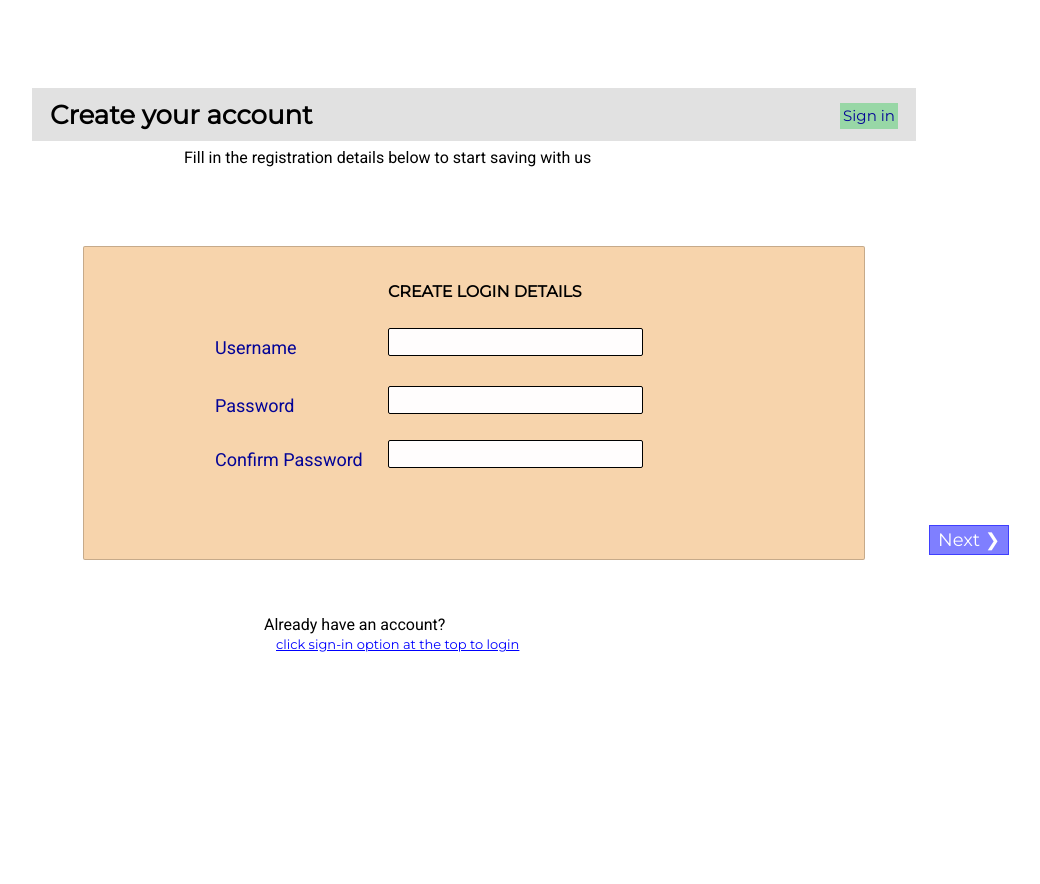
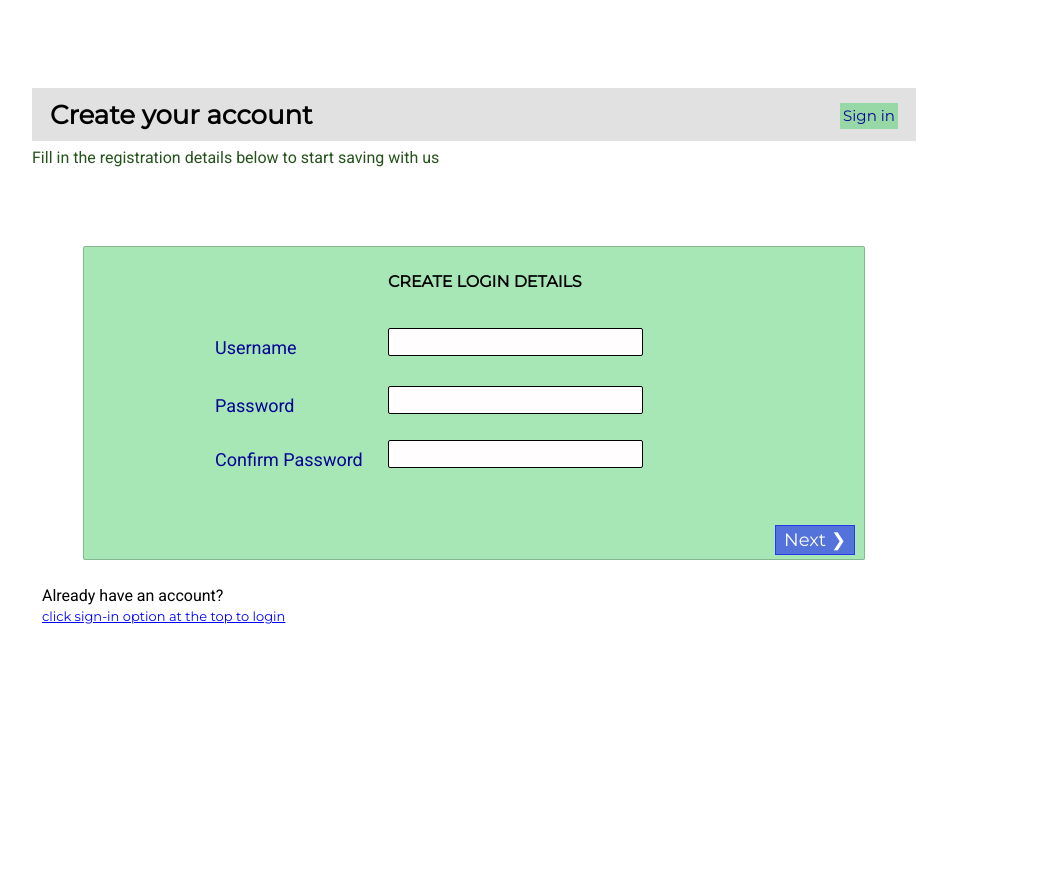
Before and after one commit to musamutuku/APPTECH, a Flask app: page /register in a window 1280 px wide. Shown: the whole page, without its empty margins (166-1206 px from the left). After the commit the page ends 624 px from the top, so only its background shows below. Run offline with Flask 2, Linux system fonts and the light colour scheme.

Commit message:
register authenticating

```diff
--- a/main.py
+++ b/main.py
@@ -85,6 +85,7 @@ def CheckRole():
 
 @app.route('/register', methods = ["POST","GET"])
 def Register():
+    users = UserAccount.query.all()
 
     # getting form details from registration form
     if request.method == "POST":
@@ -106,11 +107,13 @@ def Register():
         # check if the user_id and username are already used
         if user_ID is None:
             if current_user is not None:
-                error_msg = "false"
-                return render_template("register.html", error = error_msg, usernme = current_user)
+                error_msg = "The username you entered is already taken. Try again and use another username!"
+                return render_template("register.html", username_error = error_msg)
                 # return jsonify({"msg":"the username is already taken. Use another username"}),409
         else:
-            return jsonify({"msg":"the ID is already used"}),409
+            # return jsonify({"msg":"the ID is already used"}),409
+            idError = "The ID you entered is already used!"
+            return render_template("register.html", id_error = idError)
 
 
         # encrypting the password using hash function
@@ -124,7 +127,7 @@ def Register():
         db.session.add(registered_user)
         db.session.commit()
         return jsonify({'msg':"registered successfully"})
-    return render_template('register.html')
+    return render_template('register.html', users_list = users)
 
 
 @app.route('/login', methods=['POST','GET'])
@@ -258,4 +261,4 @@ def WithdrawCash():
 
 
 if __name__ == "__main__":
-    app.run()
+    app.run(host="0.0.0.0")
--- a/static/css/style.css
+++ b/static/css/style.css
@@ -363,6 +360,23 @@ p#org-name{
     top: 88px;
     background: rgba(196, 196, 196, 0.5);
 }
+.fill-detDiv{
+    position: absolute;
+    width: 884px;
+    transform: translate(-50%, 0);
+    left: 50%;
+    top: 142px;
+}
+#fill-det{
+    position: absolute;
+    left: -0px;
+    top: -10px;
+    font-family: Roboto;
+    font-style: normal;
+    font-weight: normal;
+    font-size: 16px;
+    color: #24521b;
+}
 .createAcc p{
     margin-left: 18px;
     margin-top: 12px;
@@ -395,18 +409,6 @@ p#org-name{
 #acc-sign a:visited{
     color: #040497;
 }
-#fill-det{
-    position: absolute;
-    left: 350px;
-    top: 133px;
-    font-family: Roboto;
-    font-style: normal;
-    font-weight: normal;
-    font-size: 16px;
-    line-height: 18px;
-    text-align: center;
-    color: #000000;
-}
 .regform{
     position: absolute;
     width: 782px;
@@ -414,7 +416,7 @@ p#org-name{
     transform: translate(-50%, 0);
     left: 50%;
     top: 246px;
-    background: rgba(233, 140, 31, 0.37);
+    background: rgba(81, 205, 108, 0.5);
     border: 1px solid rgba(0, 0, 0, 0.2);
     box-sizing: border-box;
     border-radius: 2px;
@@ -423,7 +425,7 @@ p#org-name{
 .log-det{
     position: absolute;
     left: 304px;
-    top: 20px;
+    top: 10px;
     font-family: Montserrat;
     font-style: normal;
     font-weight: bold;
@@ -481,7 +483,6 @@ p#org-name{
     top: 193px;
 }
 .btn{
-    position: absolute;
     width: 80px;
     height: 30px;
     background: rgba(0, 0, 255, 0.5);
@@ -494,26 +495,32 @@ p#org-name{
     color: #FFFFFF;
     border: 1px solid rgba(0, 0, 255, 0.5);
 }
+.acc-readyDiv{
+    position: absolute;
+    width: 884px;
+    height: 50px;
+    transform: translate(-50%, 0);
+    left: 50%;
+    top: 570px;
+}
 #acc-ready{
     position: absolute;
-    left: 430px;
-    top: 350px;
+    left: 10px;
+    top: 0px;
     font-family: Roboto;
     font-style: normal;
     font-weight: normal;
     font-size: 16px;
-    line-height: 518px;
     color: #000000;
 }
 #sign-check{
     position: absolute;
-    left: 442px;
-    top: 623px;
+    left: 10px;
+    top: 25px;
     font-family: Montserrat;
     font-style: normal;
     font-weight: normal;
     font-size: 13px;
-    line-height: 16px;
     text-decoration-line: underline;
     color: #0000FF;
 }
@@ -602,13 +609,24 @@ p#org-name{
     position: absolute;
     top: 143px;
 }
+.backNext-div{
+    position: absolute;
+    width: 782px;
+    height: 36px;
+    transform: translate(-50%, 0);
+    left: 50%;
+    top: 525px;
+    box-sizing: border-box;
+    padding-right: 10px;
+}
 .next{
-    left: 1095px;
+    float: right;
     top: 525px;
 }
 .back{
-    left: 410px;
-    top: 525px;
+    position: absolute;
+    left: 10px;
+    top: 0px;
     visibility: hidden;
 }
 #btn-create{
@@ -631,10 +649,90 @@ p#org-name{
 }
 #input-error{
     position: absolute;
-    right: 490px;
-    top: 550px;
+    left: 304px;
+    top: 220px;
     color: red;
     font-family: montserrat;
-    font-weight: 500;
-    font-size: 15px;
+    font-weight: 700;
+    font-size: 13px;
 }
+#check1{
+    position: absolute;
+    left: 304px;
+    top: 100px;
+    color: red;
+    font-family: montserrat;
+    font-weight: 600;
+    font-size: 11px;
+}
+#check2{
+    position: absolute;
+    left: 170px;
+    top: 170px;
+    color: red;
+    font-family: montserrat;
+    font-weight: 600;
+    font-size: 11px;
+}
+#pin-error{
+    position: absolute;
+    left: 440px;
+    top: 230px;
+    color: red;
+    font-family: montserrat;
+    font-weight: 700;
+    font-size: 13px;
+}
+ul{
+    position: absolute;
+}
+#nav2{
+    left: 150px;
+    list-style-type: none;
+}
+/* ---------media query---------- */
+
+@media only screen and (max-width: 600px) {
+    .loginbox{
+        width: 300px;
+    }
+    p#title{
+        font-size: 24px;
+    }
+    p#subtitle{
+        font-size: 12px;
+    }
+    .login-div{
+        width: 328px;
+    }
+    .log-img{
+        height: 120px;
+    }
+    .login-errbox{
+        width: 300px;
+        height: 150px;
+    }
+    #error{
+        font-size: 13px;
+        margin-bottom: 15px;
+        margin-top: 45px;
+    }
+    #error span{
+        font-size: 11px;
+    }
+    #try-again{
+        font-size: 11px;
+    }
+    /* .logReg-box{
+        width: 390px;
+        height: 90px;
+    }
+    #logReg-box{
+        width: 390px;
+        height: 90px;
+    }
+    .upper-div{
+        width: 390px;
+        height: 100px;
+    } */
+}
--- a/templates/login.html
+++ b/templates/login.html
@@ -8,8 +8,8 @@
     <link rel="stylesheet" type="text/css" href="{{ url_for('static', filename='css/style.css') }}">
     <link rel="stylesheet" href="https://fonts.googleapis.com/css?family=Roboto|Montserrat">
 </head>
-<body>
-    <img src="{{ url_for('static', filename='images/login_vec.png') }}" alt="login_vec" width="100%" class="log-img">
+<body id="loginbg">
+    <img src="{{ url_for('static', filename='images/login_vec.png') }}" alt="login_vec1" width="100%" class="log-img">
         <div class="login-div">
             <p id="title">Login into your account</p>
             <p id="subtitle">Enter your username and password to continue</p>
@@ -27,5 +27,6 @@
                 </form>
             </div>
         </div>
+    <!-- </div> -->
 </body>
 </html>
--- a/templates/login_error.html
+++ b/templates/login_error.html
@@ -12,7 +12,7 @@
     <img src="{{ url_for('static', filename='images/login_vec.png') }}" alt="login_vec" width="100%" class="log-img">
     <div class="login-errbox">
         <p id="error">Error! <span> incorrect username or password</span></p>
-        <a href="/login" id="try-again">Try again</a>
+        <p class="try-again"><a href="/login" id="try-again">Try again</a></p>
     </div>
 </body>
 </html>
--- a/templates/register.html
+++ b/templates/register.html
@@ -13,24 +13,26 @@
         <p>Create your account</p>
         <div id="acc-sign"><a href="/login">Sign in</a></div>
     </div>
-    <p id="fill-det">Fill in the registration details below to start saving with us</p>
+    <div class="fill-detDiv"><p id="fill-det">Fill in the registration details below to start saving with us</p></div>
     <div class="regform">
 
             <form name="myForm" action="/register" method="POST" onsubmit="return validateForm()">
                 <div id="login-det">
                     <p class="log-det">CREATE LOGIN DETAILS</p>
-                    <label id="user-lab">Username</label><input type="text" name="username" id="usernm">
-                    <label id="pass-lab">Password</label><input type="password" name="password" id="paswd">
-                    <label id="confirm-lab">Confirm Password</label><input type="password" name="confirm" id="conf-paswd">
+                    <label id="user-lab">Username</label><input type="text" name="username" id="usernm" onblur="checkValue()" oninput="waitValue()">
+                    <label id="pass-lab">Password</label><input type="password" name="password" id="paswd" oninput="waitConfirm()">
+                    <label id="confirm-lab">Confirm Password</label><input type="password" name="confirm" id="conf-paswd" oninput="waitConfirm()">
+                    <p id="check1"></p>
+                    <p id="input-error"></p>
                 </div>
                 <div id="account-det">
                     <p class="acc-det">CREATE ACCOUNT DETAILS</p>
                     <label id="fname">First name</label><br>
-                    <input type="text" name="firstname" id="fName" required>
+                    <input type="text" name="firstname" id="fName" onblur="lowCaseFn()" required>
                     <label id="lname">Last name</label><br>
-                    <input type="text" name="lastname" id="lName" required>
+                    <input type="text" name="lastname" id="lName" onblur="lowCaseLn()" required>
                     <label id="id-no">ID number</label><br>
-                    <input type="text" name="id_no" minlength="6" id="id-No" required>
+                    <input type="text" name="id_no" minlength="6" id="id-No" onblur="checkId()" oninput="waitId()" required>
                     <label id="phone-no">Phone number</label><br>
                     <input type="number" name="phone" id="phone-No" required>
                     <label id="pin-no">PIN</label><br>
@@ -38,27 +40,32 @@
                     <label id="conf-pin">Confirm PIN</label>
                     <input type="password" name="confirm_pin" id="conf-Pin" required>
                     <button type="submit" id="btn-create">CREATE</button>
+                    <p id="check2"></p>
+                    <p id="pin-error"></p>
                 </div>
             </form>
-            <p>
-                {% if error %}
-                {{error}}
+            <p id="userError">
+                {% if username_error %}
+                {{username_error}}
                 {%endif%}
             </p>
-            <p id="myerror">
-                {% if usernme %}
-                {{usernme.username}}
+            <p id="idError">
+                {% if id_error %}
+                {{id_error}}
                 {%endif%}
             </p>
     </div>
-    <p id="input-error"></p>
-    <p id="pin-error"></p>
-    <p id="acc-ready">Already have an account?</p>
-    <p id="sign-check">click sign-in option at the top to login</p>
-    <button onclick="logForm()" class="btn next" id="next-btn">Next&nbsp;&#10095;</button>
-    <button class="btn back" onclick="accForm()" id="back-btn">&#10094;&nbsp;Back</button>
+    <div class="acc-readyDiv">
+        <p id="acc-ready">Already have an account?</p>
+        <p id="sign-check">click sign-in option at the top to login</p>
+    </div>
+    <div class="backNext-div">
+        <button onclick="logForm()" class="btn next" id="next-btn">Next&nbsp;&#10095;</button>
+        <button class="btn back" onclick="accForm()" id="back-btn">&#10094;&nbsp;Back</button>
+    </div>
 
-    <!-- form-input swap js function-->
+
+    <!----- form-input swap and error js function ----->
     <script>
         var logform = document.getElementById("login-det");
         var accform = document.getElementById("account-det");
@@ -80,17 +87,16 @@
                     w.style.visibility = "hidden";
                 }
                 else{
-                    document.getElementById("input-error").innerHTML= "password does not match!";
+                    document.getElementById("input-error").innerHTML= "Password does not match!";
                      w.style.visibility = "visible";
+                     document.getElementById("input-error").style.display = "block";
                 }
-
-                // return false;
             }
             else{
-                document.getElementById("input-error").innerHTML= "Please check and fill all the fields of login detailzzzzs!";
+                document.getElementById("input-error").innerHTML= "Please fill all the fields!";
                 w.style.visibility = "visible";
+                document.getElementById("input-error").style.display = "block";
             }
-            // return true;
         }
         function accForm(){
             logform.style.visibility = "visible";
@@ -109,5 +115,61 @@
             }
         }
     </script>
+    <script>
+        function checkValue(){
+            var user_check = document.getElementById("usernm").value;
+            const ul_nav1 = document.getElementById('nav2');
+            const listItems = ul_nav1.getElementsByTagName('li');
+
+            for (var i = 0; i <= listItems.length - 1; i++) {
+                if (user_check == listItems[i].innerHTML){
+                    document.getElementById("check1").innerHTML = "Username is already taken. Try another!";
+                    document.getElementById("check1").style.display = "block";
+                    }
+                }
+
+            }
+        function checkId(){
+            var id_check = document.getElementById("id-No").value;
+            const ul_nav2 = document.getElementById('nav1');
+            const listItemz = ul_nav2.getElementsByTagName('li');
+
+            for (var i = 0; i <= listItemz.length - 1; i++) {
+                if (id_check == listItemz[i].innerHTML){
+                    document.getElementById("check2").innerHTML = "That ID number already exists!";
+                    document.getElementById("check2").style.display = "block";
+                    }
+                }
+
+            }
+        function waitValue(){
+            document.getElementById("check1").style.display = "none";
+            document.getElementById("input-error").style.display = "none";
+        }
+        function waitId(){
+            document.getElementById("check2").style.display = "none";
+        }
+        function waitConfirm(){
+            document.getElementById("input-error").style.display = "none";
+        }
+        function lowCaseFn(){
+            var fname = document.getElementById("fName");
+            fname.value = fname.value.charAt(0).toUpperCase() + fname.value.slice(1);
+        }
+        function lowCaseLn(){
+            var lname = document.getElementById("lName");
+            lname.value = lname.value.charAt(0).toUpperCase() + lname.value.slice(1);
+        }
+    </script>
+    <ul id="nav1" style="display: none;">
+        {% for user in users_list %}
+        <li>{{user.id}}</li>
+        {% endfor %}
+    </ul>
+    <ul id="nav2" style="display: none;">
+        {% for user in users_list %}
+        <li>{{user.username}}</li>
+        {% endfor %}
+    </ul>
 </body>
 </html>
```
Also changed, not shown: other parts of static/css/style.css (+38 -41 lines), templates/index.html (+7 -6 lines), static/css/moneybg.jpg (added), static/images/login_vec.png. Lines whose indentation alone changed are shown as unchanged.
